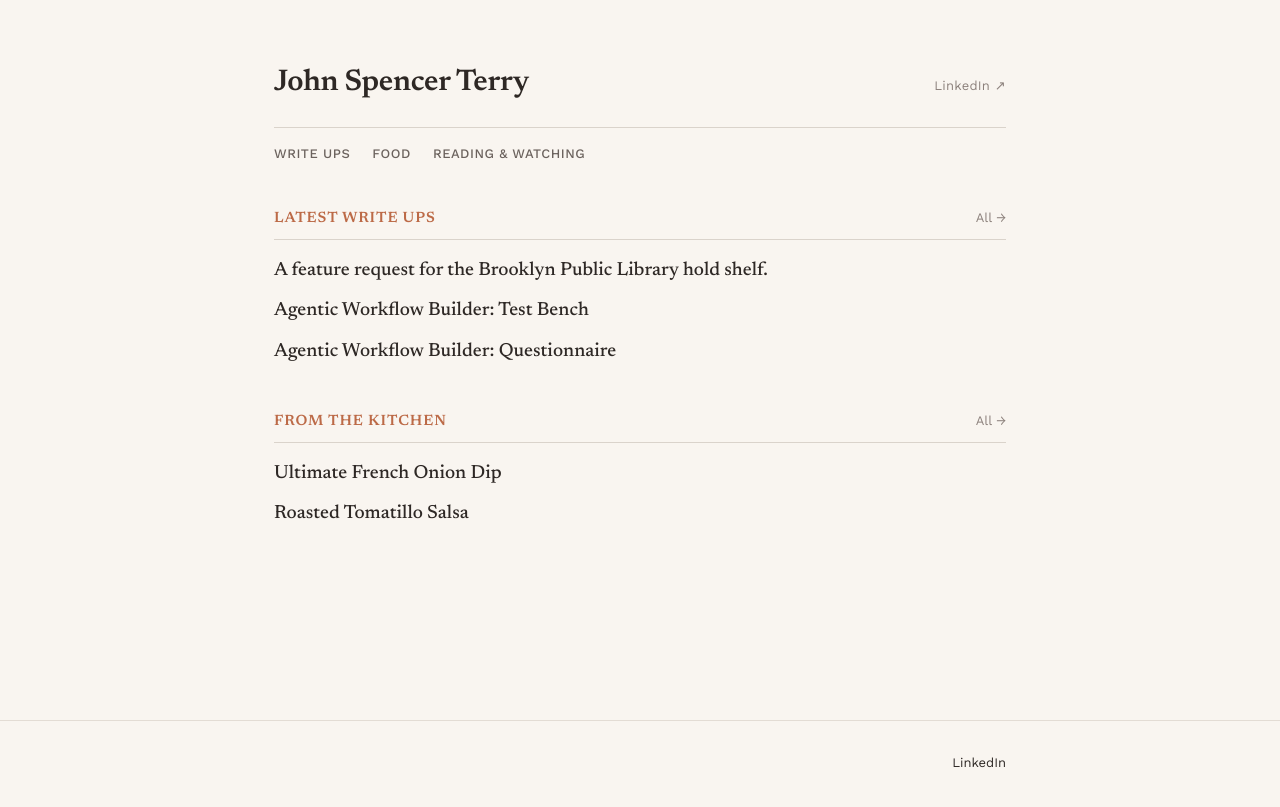
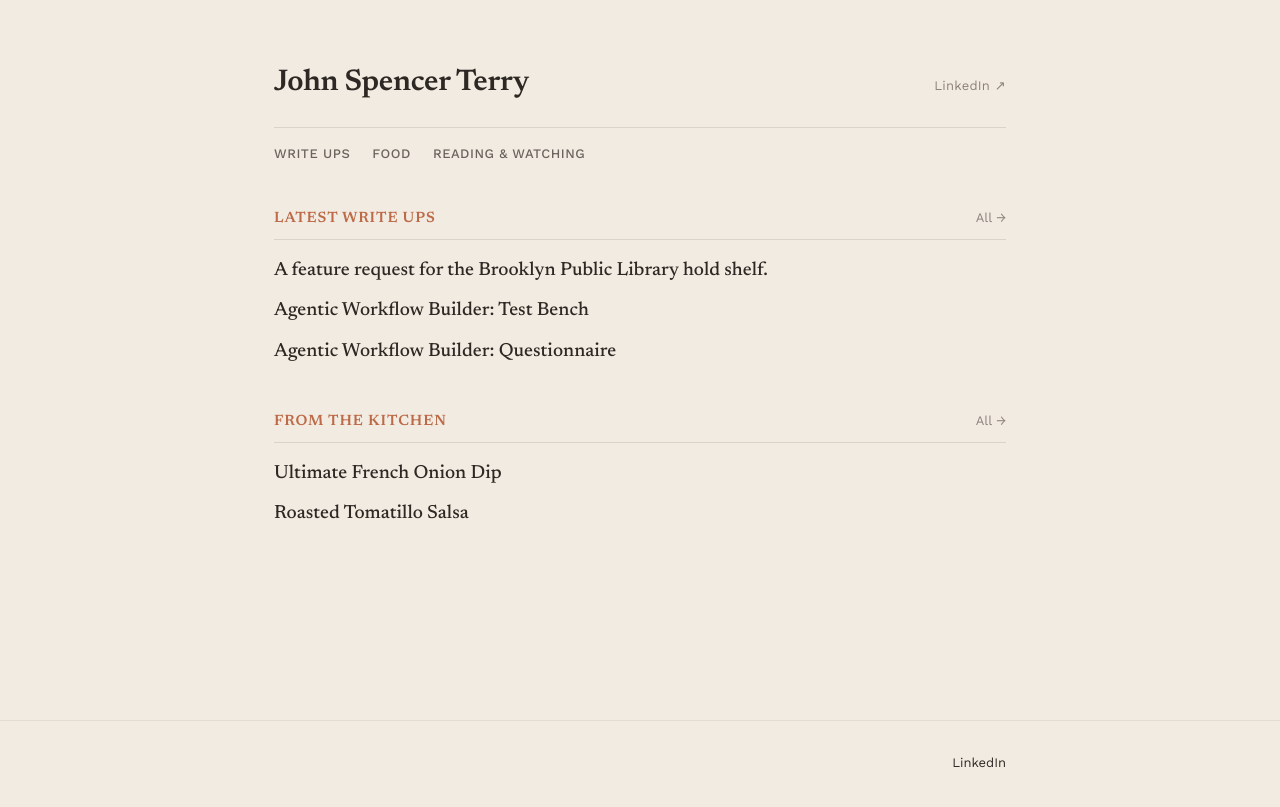
Before and after one commit to JohnSpencerTerry/wb, a Jekyll site: the page built from index.md, in a window 1280 px wide. Shown: the top 807 px of the page. Built offline with Jekyll 4.4.1, drawn with Linux system fonts in a browser that asks for light colours.

Commit message:
Update style.css

```diff
--- a/assets/style.css
+++ b/assets/style.css
@@ -1,7 +1,7 @@
 @import url('https://fonts.googleapis.com/css2?family=Newsreader:ital,opsz,wght@0,6..72,400;0,6..72,500;0,6..72,600;1,6..72,400;1,6..72,500&family=Work+Sans:wght@400;500;600&display=swap');
 
 :root {
-  --color-bg: #F9F5F0;
+  --color-bg: #F2EBE1;
   --color-ink: #2E2825;
   --color-ink-strong: #262019;
   --color-ink-mid: #3A3230;
```
